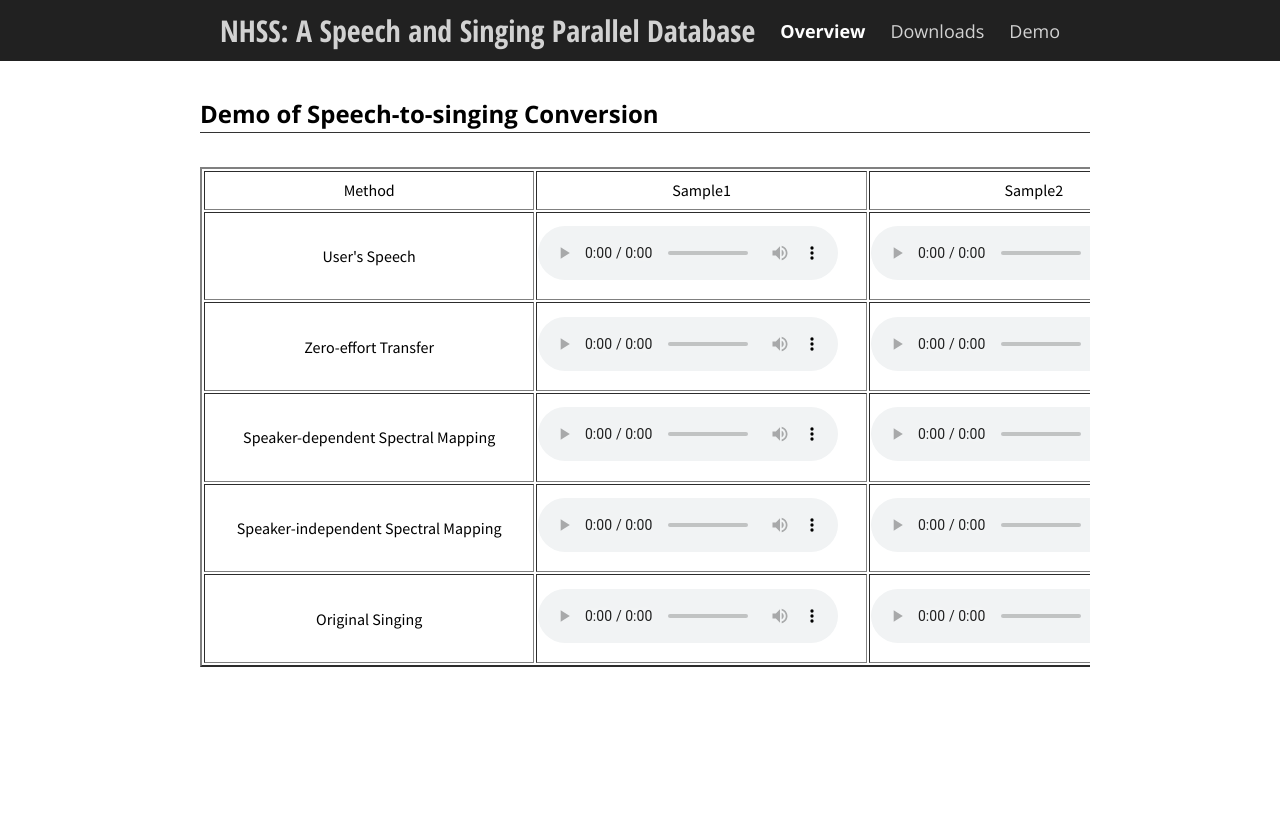
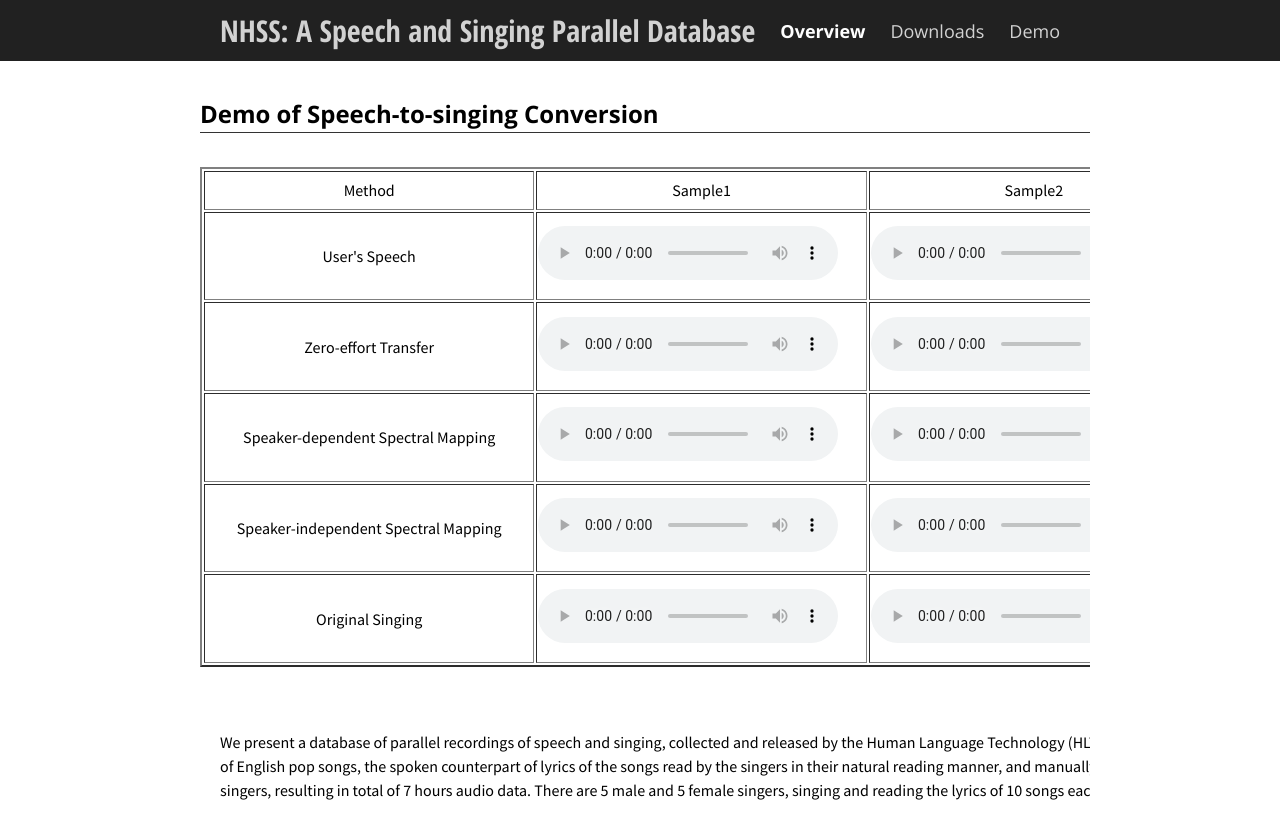
Before and after one commit to bidishasharma/bidishasharma.github.io, a Jekyll site: the page NHSS_Database/demo.html, which Jekyll copies as it is, in a window 1280 px wide. Shown: the top 839 px of the page. Built offline with Jekyll 4.4.1, drawn with Linux system fonts in a browser that asks for light colours.

Commit message:
Update demo.html

```diff
--- a/NHSS_Database/demo.html
+++ b/NHSS_Database/demo.html
@@ -161,7 +161,19 @@
 </tbody>
 </table>
 
+<div class="flex-row">
+          <div class="flex-item flex-column">
+            <p class="text add-top-margin">
+              We present a database of parallel recordings of speech and singing, collected and released by the Human Language Technology (HLT) laboratory at the National University of Singapore (NUS), that is called NUS-HLT Speak-Sing (NHSS) database.
 
+              This database consists of recordings of sung vocals of English pop songs, the spoken counterpart of lyrics of the songs read by the singers in their natural reading manner, and manually prepared utterance-level and word-level annotations. The audio recordings in the NHSS database correspond to a total of 100 songs sung and spoken by 10 singers, resulting in total of 7 hours audio data. There are 5 male and 5 female singers, singing and reading the lyrics of 10 songs each.
+
+              We release this database to the public for research activities.
+
+
+            </p>
+          </div>
+        </div>
         <!-- <div class="flex-row">
           <div class="flex-item flex-column">
 	    <h2 class="add-top-margin">Download the Database</h2>
```
